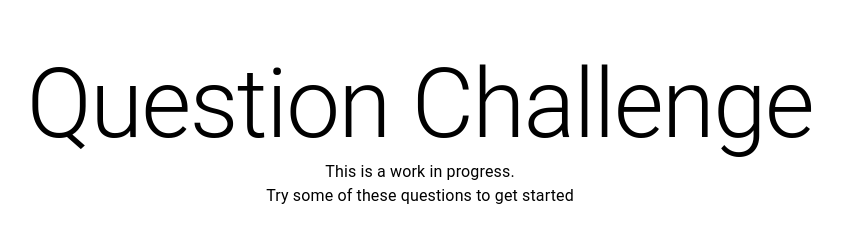
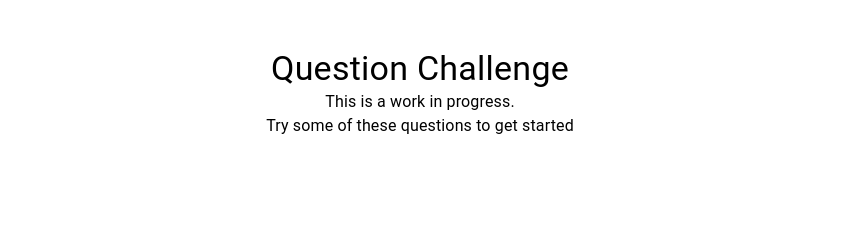
Before and after one commit to GenerousLabs/questions, a Gatsby site in the folder gatsby/: page / in a window 1280 px wide. Shown: the whole page, without its empty margins (220-1062 px from the left). Built offline with nearby package versions, Linux system fonts and the light colour scheme; Gatsby itself is replaced by a stand-in of ours.

Commit message:
Smaller homepage header.

```diff
--- a/gatsby/src/pages/index.tsx
+++ b/gatsby/src/pages/index.tsx
@@ -25,7 +25,9 @@ const Index = (props: Props) => {
   return (
     <div className={classes.container}>
       <SEO title="Question Challenge" />
-      <Typography variant="h1">Question Challenge</Typography>
+      <Typography variant="h4" component="h1">
+        Question Challenge
+      </Typography>
       <Typography>This is a work in progress.</Typography>
       <Typography>Try some of these questions to get started</Typography>
       {pages.map(({ id, frontmatter: { title, slug } }) => (
```
